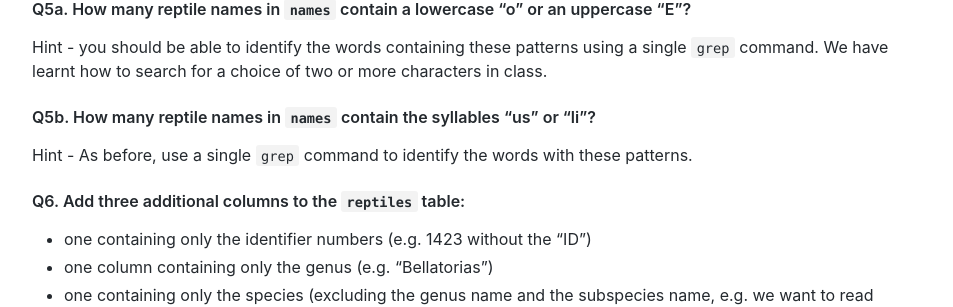
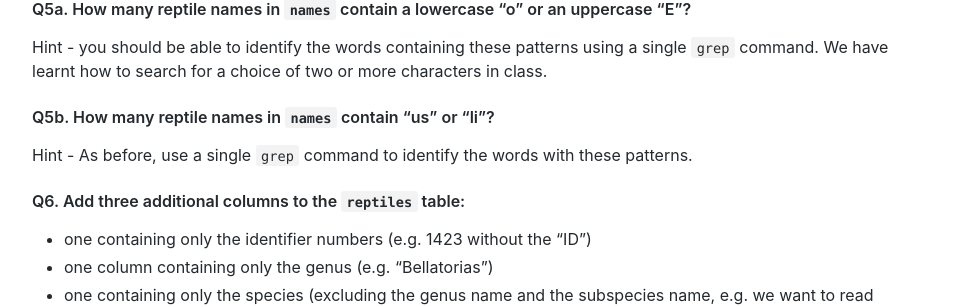
Before and after one commit to wurmlab/SBC361-programming-in-R, a Jekyll site: the page built from 2021/practical1/index.md, in a window 1280 px wide and 900 px high, scrolled down 2946 px. Shown: the part 153-460 px from the top of the window, without its empty margins (163-1116 px from the left). Built offline with Jekyll 4.4.1, drawn with Linux system fonts in a browser that asks for light colours.

Commit message:
li isn't a syllable!

```diff
--- a/2021/practical1/index.md
+++ b/2021/practical1/index.md
@@ -101,7 +101,7 @@ Have a look inside the variable `names`. We have successfully isolated the genus
 
 Hint - you should be able to identify the words containing these patterns using a single `grep` command. We have learnt how to search for a choice of two or more characters in class.
 
-#### Q5b. How many reptile names in `names` contain the syllables "us" or "li"?
+#### Q5b. How many reptile names in `names` contain "us" or "li"?
 
 Hint - As before, use a single `grep` command to identify the words with these patterns.
 
```
